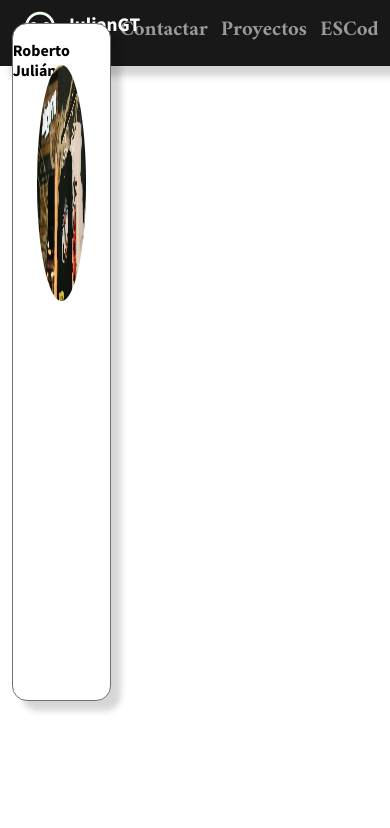
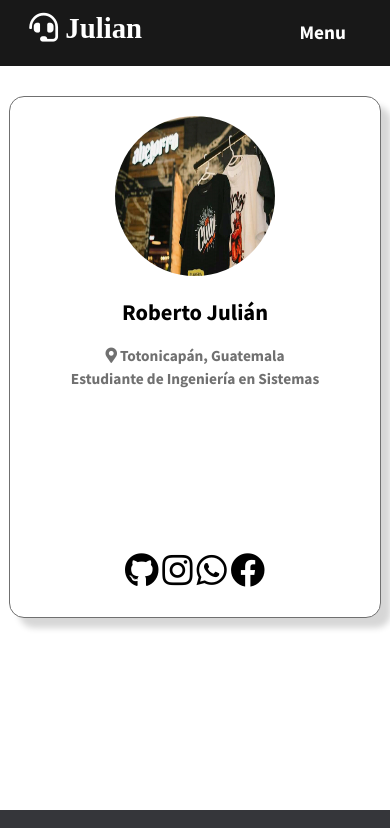
Before and after one commit to rjuliangt/portafolio, a plain HTML site: page index.html in a window 390 px wide. Shown: the top 828 px of the page. Drawn offline with nearby package versions, Linux system fonts and the light colour scheme.

Commit message:
Media queri realizada :)

```diff
--- a/css/estilos.css
+++ b/css/estilos.css
@@ -2,124 +2,199 @@ body{
     padding: 0;
     margin: 0;
     font-family: 'Source Sans Pro', sans-serif;
+    font-size: 1.2rem;
+    line-height: 1.4em;
 }
 
+.container{
+    width: 85%;
+    margin: 0 auto;
+}
 .rectangle{
     background: #181818;
+    color: white;
+    padding: 0.4rem 0;
+    position: fixed;
+    left:0;
+    top: 0;
     width: 100%;
-    height: 5%;
-    display: inline-block;
-    text-align: right;
-    margin: 0px;
-    position: fixed;
-    top: 0px;
-    width: 100%;
-    box-shadow: 10px 10px 6px rgba(0,0,0,0.16);
-    padding: 12px;
+}
+.rectangle a{
+    color: white;
+    text-decoration: none;
 }
 
-.navegador{
-    padding-top: 2%;
-    padding: 0px;
-    align-content: space-between;
-}
-.logo{
-    text-align: start;
-    font-size: 30px;
-    margin: 0%;
-    padding: 0px;
-    position: absolute;
-    left: 10px;
-}
-
-.nombre{
-    font-family: 'Source Sans Pro' bold;
-    font-size: 120% ;
-    color: white;
-    margin: 0;
-    display: inline;
-    position: absolute;
-    left: 65px;
-}
-
-.nombre:hover{
-    cursor: pointer;
-}
-
-.optiones{
-    padding-top: 0.5%;
-    padding: 0px;
-    padding-right: 6%;
-    margin: 0px;
-    display: inline;
+.logo-container{
+    display: flex;
+    justify-content: space-between;
+    align-items: center;
+    flex-wrap: wrap;
 }
 
 .logo{
-    color: honeydew;
-    margin-left: 15px;
-    margin-right: 10px;
+    font-size: 1.5em;
+    margin: 0;
+}
+.logo:hover{
+    cursor: pointer;
+}
+.name{
+    font-size: 1.3em;
+    margin: 0 0.3em;
 }
 
-ol{
-    color: rgba(161, 159, 159, 0.966);
+.navegation ul{
+    margin: 0;
+    padding: 0;
+    list-style: none;
+}
+.boxsearch{
+    width: 12rem;
+    height: 2.2em;
+    background-color: transparent;
+    border: 0.5px #4F9133 solid;
+    padding: 0 0.5rem 0 1.7rem;
+    color: rgba(255,255,255,0.6);
+    font-size: 0.75em;
+    border-radius: 15px;
+}
+.navegation ul li{
     display: inline-block;
-    font-size: 1.3rem;
-    margin-top: 0px;
-    padding-left: 10px;
-    font-family: 'Amiri', serif;
-    font-style: bold;
+}
+.navegation ul li a{
+    display: block;
+    padding: 0.5rem 0.4rem;
+    transition: all 0.3s linear;
+    font-size: 1.2rem;
 }
 
-ol:hover{
-    color: white;
-    cursor: pointer;
+.navegation ul li a:hover{
+    background-color: #4a4a4a;
+    border-radius: 5px;
 }
 
 
+.menu-items{
+    display: none;
+}
+.main{
+    padding: 6rem 2rem;
+    display: block;
+}
+
 .tarejetaPersonal{
     background-color: white;
-    margin-top: 6%;
-    border-color: #707070;
-    border-style: solid;
-    border-width: 0.3px;
-    width: 25%;
-    height: 80%;
-    margin-left: 3%;
-    margin-right: 10px;
+    border: #707070 0.3px solid;
+    width: 370px;
+    height: 520px;
     border-radius: 15px;
     box-shadow: 10px 10px 6px rgba(0,0,0,0.16);
-    position: fixed;
+}
+.image-container{
+    display: block;
+    text-align: center;
+    padding: 1em 0;
+
 }
 
 .contenedorimg{
-    position: absolute;
-    right: 25%;
-    left: 25%;
-    top: 6%;
-    bottom: 0%;
     border-radius: 100%;
-    width: 50%;
-    height: 35%;
-    display: inline-block;
+    width: 160px;
+    height: 160px;
+}
+
+.text-opacity{
+    color: rgba(0,0,0,0.56);
+    line-height: 0em;
+    font-size: 0.8em;
+}
+
+.redes{
+    text-align: center;
+    height: 200px;
+}
+.redes a i{
+    color: black;
+    font-size: 1.8em;
+    margin-top: 140px;
+    transition: linear 0.3s;
+
+}
+
+.redes a i:hover{
+    color: #0966d1;
 }
 
 .credits{
     background: #35363A;
     text-align: center;
-    margin-top: 6%;
-    margin-bottom: 0%;
-    width: 100%;
-    height: 6%;
-
+    margin-top: 6rem;
+    padding: 1rem 0;
 }
 .textfooter{
     color: white;
-    padding: 0.5%;
-    font-family: sans-serif;
-    margin: 0px;
-}/*
-.contenetorImg{
-    width: 50px;
-    height: 50px;
-    border-radius: 25px;
-    margin-left: 15px;
+    font-weight: unset;
+    font-size: 1em;
+    margin: 5px;
+}
+
+/* Para 960px */
+@media only screen and (max-width: 768px) and (min-width: 360px) {
+    .logo-container{
+        padding-top: 0.5rem;
+        display: flex;
+        justify-content: space-between;
+        align-items: center;
+        flex-wrap: wrap;
+    }
+    .menu-items{
+        position: fixed;
+        right: 2em;
+        top: 1em;
+        display: inline-block;
+        transition: all 0.3s linear;
+        padding: 0 0.3em;
+    }
+    .menu-items:hover{
+        cursor: pointer;
+        border-radius: 5px;
+        background-color: #4a4a4a;
+    }
+    .navegation {
+        padding-top: 1rem;
+        width: 100%;
+    }
+    .navegation ul li{
+        display: block;
+    }
+    .navegation ul li a{
+        display: block;
+        padding: 0.5rem 0;
+        transition: all 0.3s linear;
+        font-size: 1.4rem;
+    }
+    .navegation ul li a:hover{
+        background-color: #4a4a4a;
+        border-radius: 5px;
+    }
+
+    /* ocultar o mostrar la lista de opciones */
+    .navegation ul{
+        display: none;
+    }
+    .navegation ul.show{
+        display: block;
+    }
+    /* main.show{
+        margin-top: 10rem;
+    } */
+
+    .main{
+        padding: 6rem 0;
+        margin: 0;
+    }
+
+    .tarejetaPersonal{
+        margin: 0 auto;
+    }
+}
--- a/index.html
+++ b/index.html
@@ -7,76 +7,48 @@
     <link rel="stylesheet" href="css/estilos.css">
     <link rel="stylesheet" href="http://use.fontawesome.com/releases/v5.12.0/css/all.css">
     <link href="https://fonts.googleapis.com/css?family=Amiri:700|Source+Sans+Pro:700&display=swap" rel="stylesheet">
+
 </head>
 <body>
-    <header class="rectangle">
-        <nav class="navegator">
-            <span class="logo">
-                <i class="fas fa-headset" ></i>
-            </span>
-            <p class="nombre">JulianGT</p>
-            <Ul class="optiones">
-                <ol>Contactar</ol>
-                <ol>Proyectos</ol>
-                <ol>ESCod </ol>
+    <header class="rectangle ">
+        <div class="container logo-container">
+            <div>
+            <i class="fas fa-headset logo"> Julian</i>
+            <span class="menu-items"> Menu</span>
+        </div>
+        <nav class="navegation">
+            <Ul>
+                <input type="text" name="search" id="search" placeholder="Busca algo Aqui" class="boxsearch">
+                <li><a href="#">Contactar </a></li>
+                <li><a href="#">Proyectos </a></li>
+                <li><a href="#">ESCod </a></li>
             </Ul>
         </nav>
+        </div>
     </header>
+    <main class="main">
+       <div class="tarejetaPersonal">
+            <div class="image-container">
+                <img src="imagens/elClubo.jpg" alt="Imagen elClubo" class="contenedorimg">
+                <h3>Roberto Juli&aacute;n</h3>
+                <p class="text-opacity"><i class="fas fa-map-marker-alt"></i>  Totonicap&aacute;n, Guatemala </p>
+                <p class="text-opacity">Estudiante de Ingenier&iacute;a en Sistemas</p>
+            </div>
+            <section class="redes">
+                <a href="http://"><i class="fab fa-github"> </i></a>
+                <a href="http://"> <i class="fab fa-instagram"> </i></a>
+                <a href="http://"><i class="fab fa-whatsapp"> </i></a>
+                <a href="http://"><i class="fab fa-facebook"> </i></a>
+           </section>
+        </div>
 
-    <section>
-       <section class="tarejetaPersonal">
-            <div class="">
-                <img src="imagens/elClubo.jpg" alt="Imagen elClubo" class="contenedorimg">
-            </div>
-            <p>
-                Roberto Juli&aacute;n
-            </p>
-       </section>
-    </section>
-    <br>
-    <br>
-    <br>
-    <br>
-    <br><br>
-    <br><br>
-    <br>
-    <br>
-    <br>
-    <br>
-    <br><br>
-    <br>
-    <br>
-    <br>
-    <br>
-    <br>
-    <br>
-    <br>
-    <br>
-    <br><br>
-    <br>
-    <br>
-    <br>
-    <br>
-    <br><br>
-    <br>
-    <br>
-    <br>
-    <br>
-    <br><br>
-    <br>
-    <br>
-    <br>
-    <br>
-    <br><br>
-    <br>
-    <br>
-    <br>
-    <br>
-    <br>
-    <br>
+    </main>
+
     <footer class="credits">
+        <div class="container"></div>
         <p class="textfooter">Hecho por Roberto Juli&aacute;n Guti&eacute;rrez Tzun&uacute;n </p>
     </footer>
-
+    <script src="https://code.jquery.com/jquery-3.4.1.min.js"></script>
+    <script src="scripts/showmenu.js"></script>
 </body>
 </html>
--- /dev/null
+++ b/scripts/showmenu.js
@@ -0,0 +1,16 @@
+$('document').ready(function(){
+    var btnmenu = $('.menu-items');
+    var menu = $('.navegation ul');
+    // var card = $('#card');
+
+    btnmenu.click(function () {
+        if(menu.hasClass('show') /*card.hasClass('show')*/){
+            menu.removeClass('show');
+            // card.removeClass('show');
+        }else{
+            menu.addClass('show');
+            // card.addClass('show');
+        }
+    });
+
+});
```
